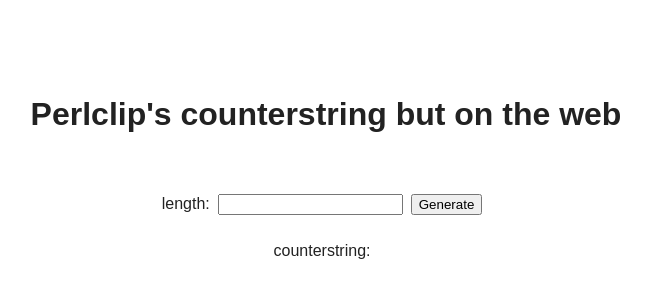
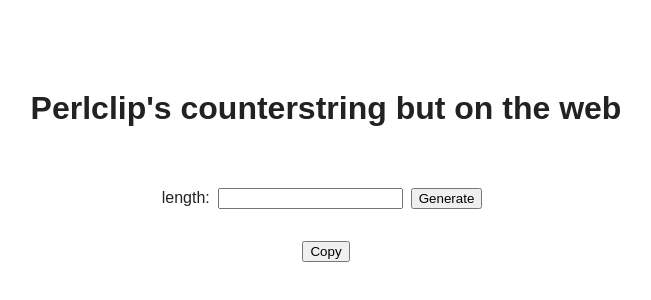
Before and after one commit to j19sch/counterstring, a Preact app: page / in a window 1280 px wide. Shown: the part 234-534 px from the top of the page, without its empty margins (314-965 px from the left). Built offline with nearby package versions, Linux system fonts and the light colour scheme.

Commit message:
adds copy button

```diff
--- a/src/components/CounterString.tsx
+++ b/src/components/CounterString.tsx
@@ -2,7 +2,7 @@
 import { counterstringWrapper } from "../counterstring";
 
 export class CounterString extends Component {
-  state = { value: "", stringLength: "" };
+  state = { value: "", stringLength: "", result: "" };
 
   onInput = (ev) => {
     // This will schedule a state update. Once updated the component
@@ -16,6 +16,11 @@
     ev.preventDefault();
 
     this.setState({ stringLength: this.state.value });
+    this.setState({ result: counterstringWrapper(this.state.value) });
+  };
+
+  onClick = async () => {
+    await navigator.clipboard.writeText(this.state.result);
   };
 
   // TODO: form looks different if within section
@@ -36,14 +41,18 @@
               <button type="submit">Generate</button>
             </div>
             <div id="counterstring-result">
-              <label for="counterstring-output">counterstring:</label>
+              <button onClick={this.onClick} type="button">
+                Copy
+              </button>
+              {/* <label for="counterstring-output">counterstring:</label> */}
               <output
                 name="counterstring"
                 for="length"
                 form="counterstring-form"
                 id="counterstring-output"
+                aria-label="counterstring output"
               >
-                {counterstringWrapper(this.state.stringLength)}
+                {this.state.result}
               </output>
             </div>
           </form>
```
